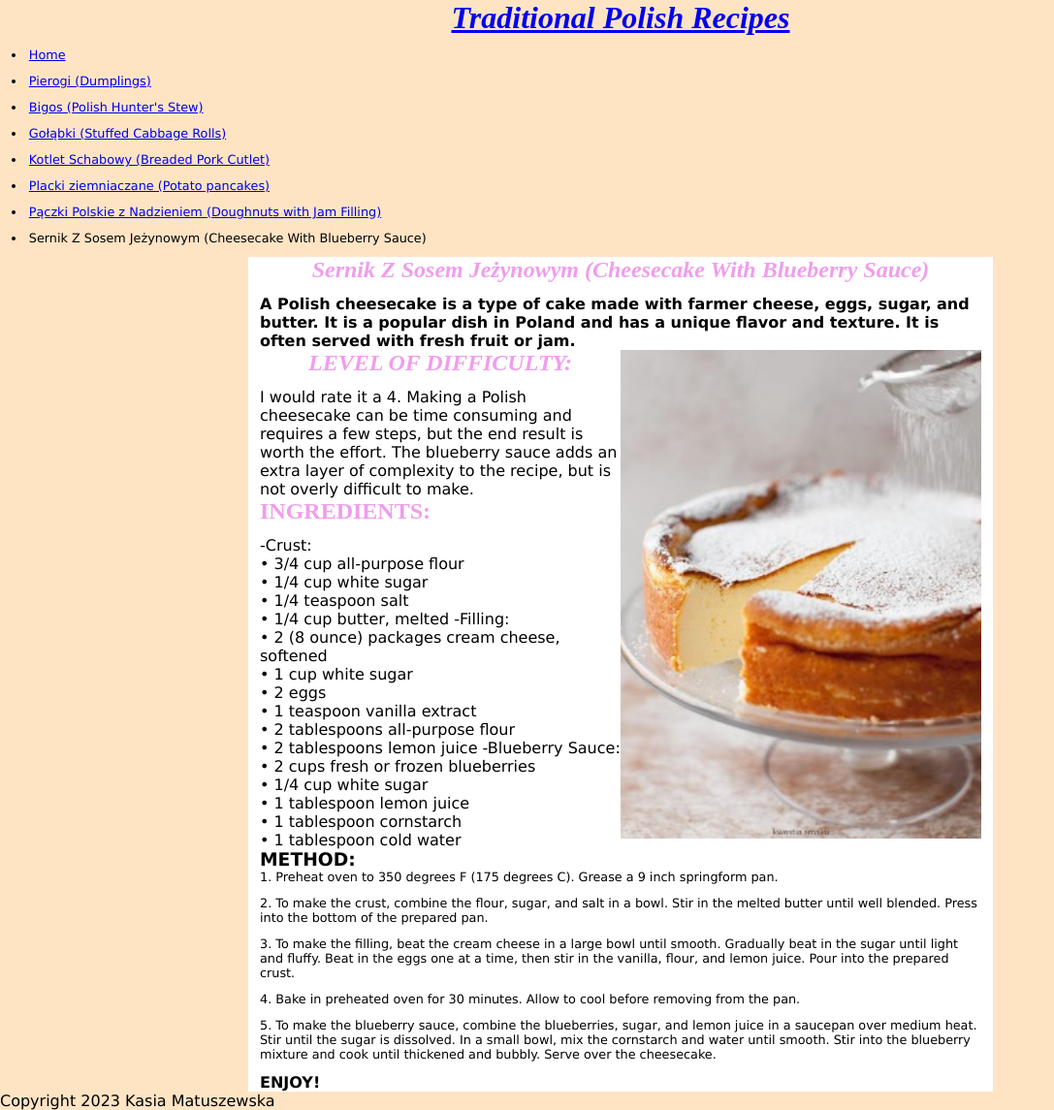
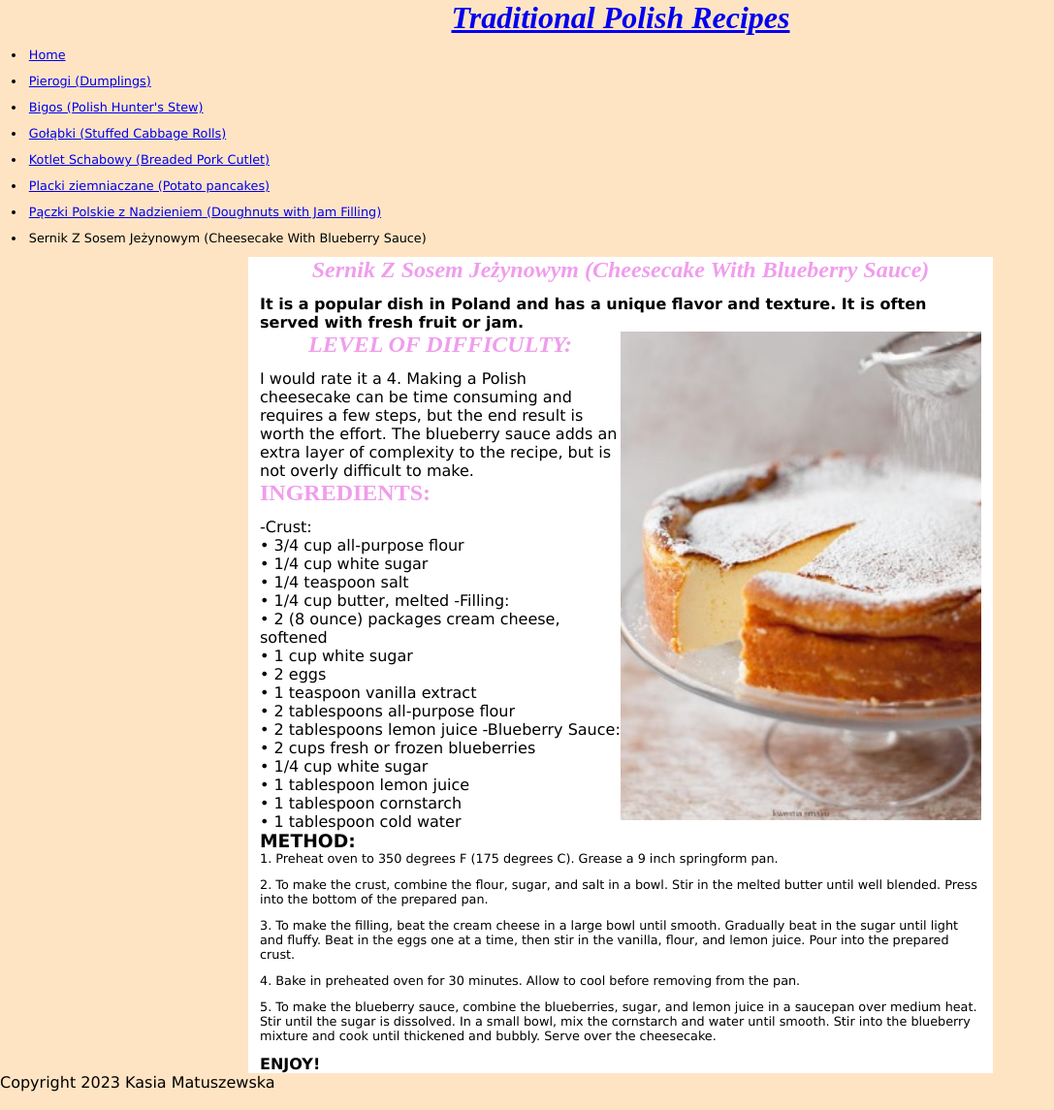
Before and after one commit to kasiamatuszewska/recipewebsite, a Jekyll site: the page built from _recipes/sernik-z-sosem-jeżynowym-cheesecake-with-blueberry-sauce.md, in a window 1280 px wide. Shown: the whole page at 97% size, without its empty margins (0-1087 px from the left). Built offline with Jekyll 4.4.1, drawn with Linux system fonts in a browser that asks for light colours.

Commit message:
Update Recipe “sernik-z-sosem-jeżynowym-cheesecake-with-blueberry-sauce”

```diff
--- a/_recipes/sernik-z-sosem-jeżynowym-cheesecake-with-blueberry-sauce.md
+++ b/_recipes/sernik-z-sosem-jeżynowym-cheesecake-with-blueberry-sauce.md
@@ -4,7 +4,7 @@
 order: 7
 layout: recipe
 ---
-**A Polish cheesecake is a type of cake made with farmer cheese, eggs, sugar, and butter. It is a popular dish in Poland and has a unique flavor and texture.  It is often served with fresh fruit or jam.**
+**It is a popular dish in Poland and has a unique flavor and texture.  It is often served with fresh fruit or jam.**
 
 ![](../uploads/gggg.jpg)
 
```
